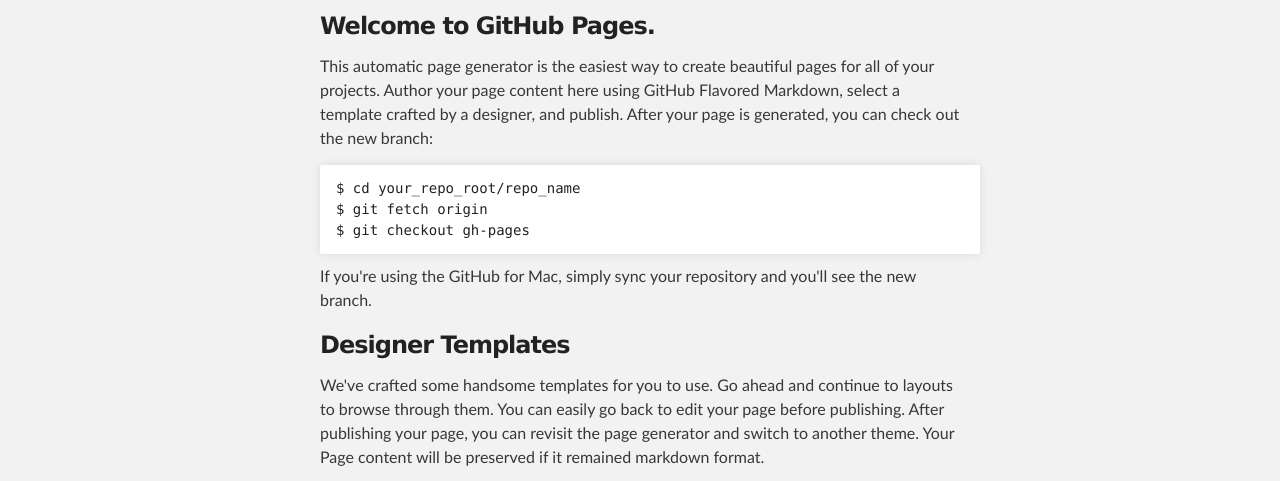
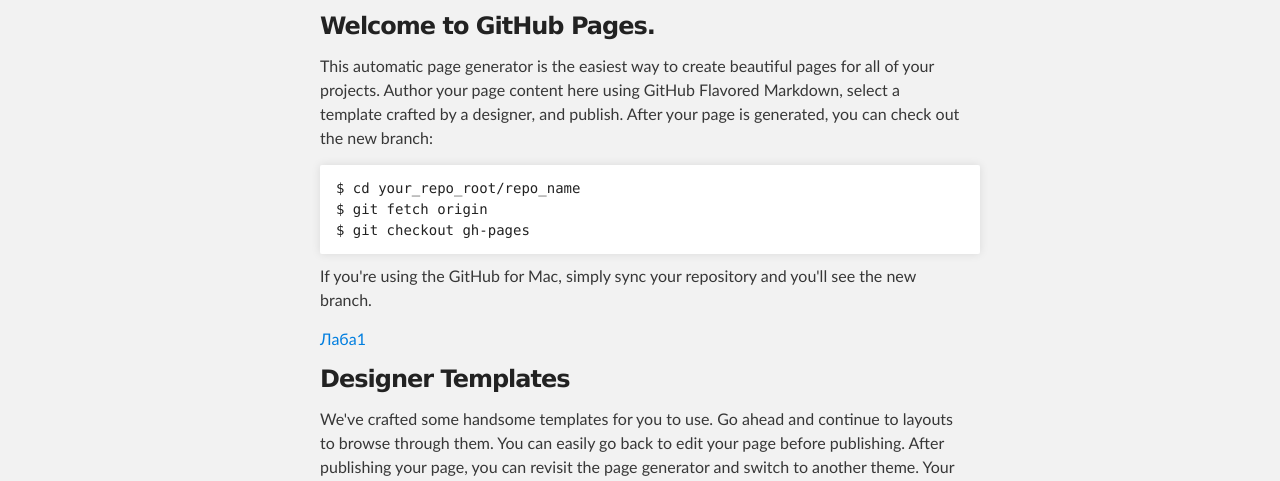
Before and after one commit to Musin9999/resume, a plain HTML site: page index.html in a window 1280 px wide. Shown: the part 252-733 px from the top of the page. Drawn offline with Linux system fonts and the light colour scheme.

Commit message:
Update index.html

```diff
--- a/index.html
+++ b/index.html
@@ -42,7 +42,7 @@ $ git checkout gh-pages
 </code></pre>
 
 <p>If you're using the GitHub for Mac, simply sync your repository and you'll see the new branch.</p>
-
+<a id="designer-templates" class="anchor" href="laba1.html" aria-hidden="true">Лаба1</a>
 <h3>
 <a id="designer-templates" class="anchor" href="#designer-templates" aria-hidden="true"><span class="octicon octicon-link"></span></a>Designer Templates</h3>
 
```
